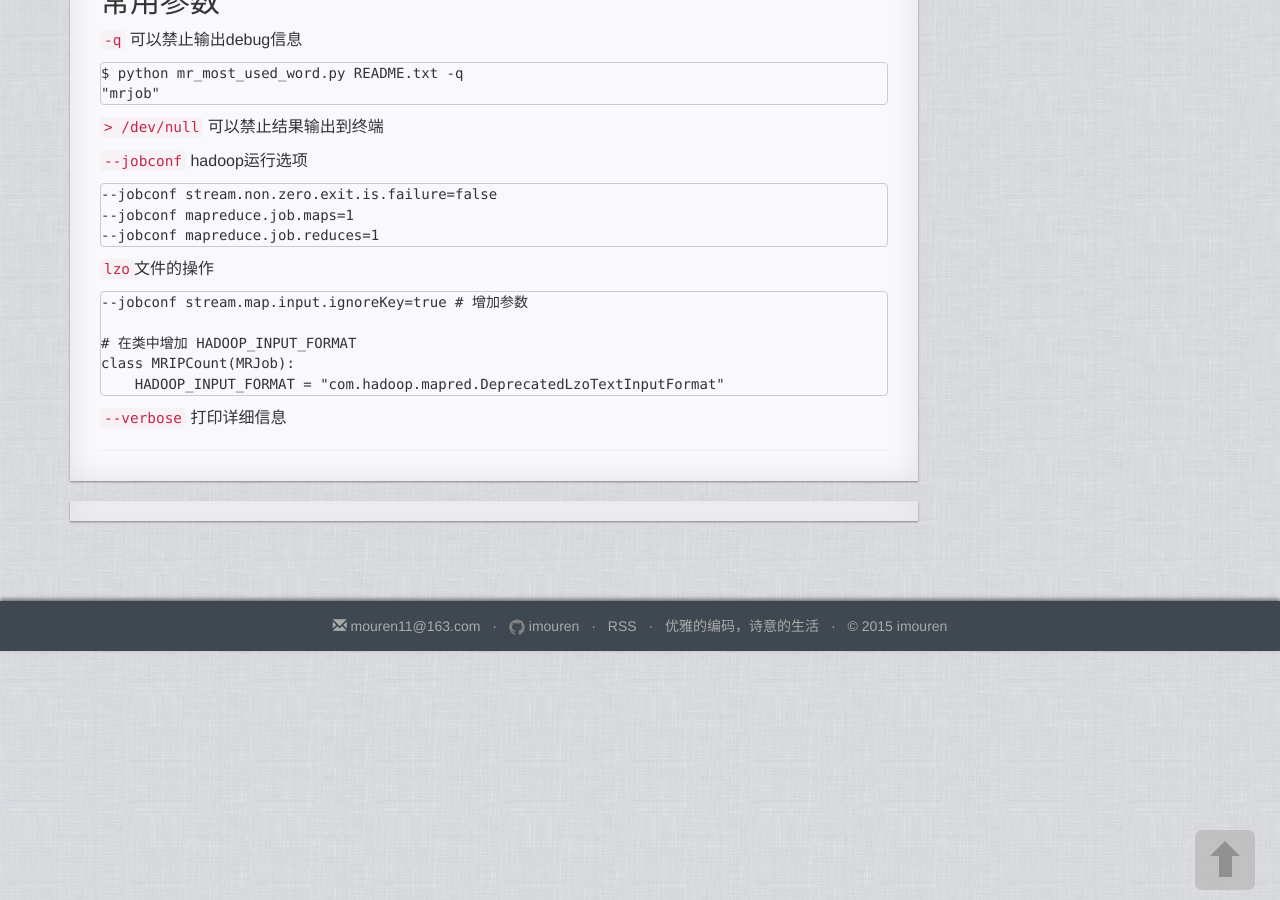
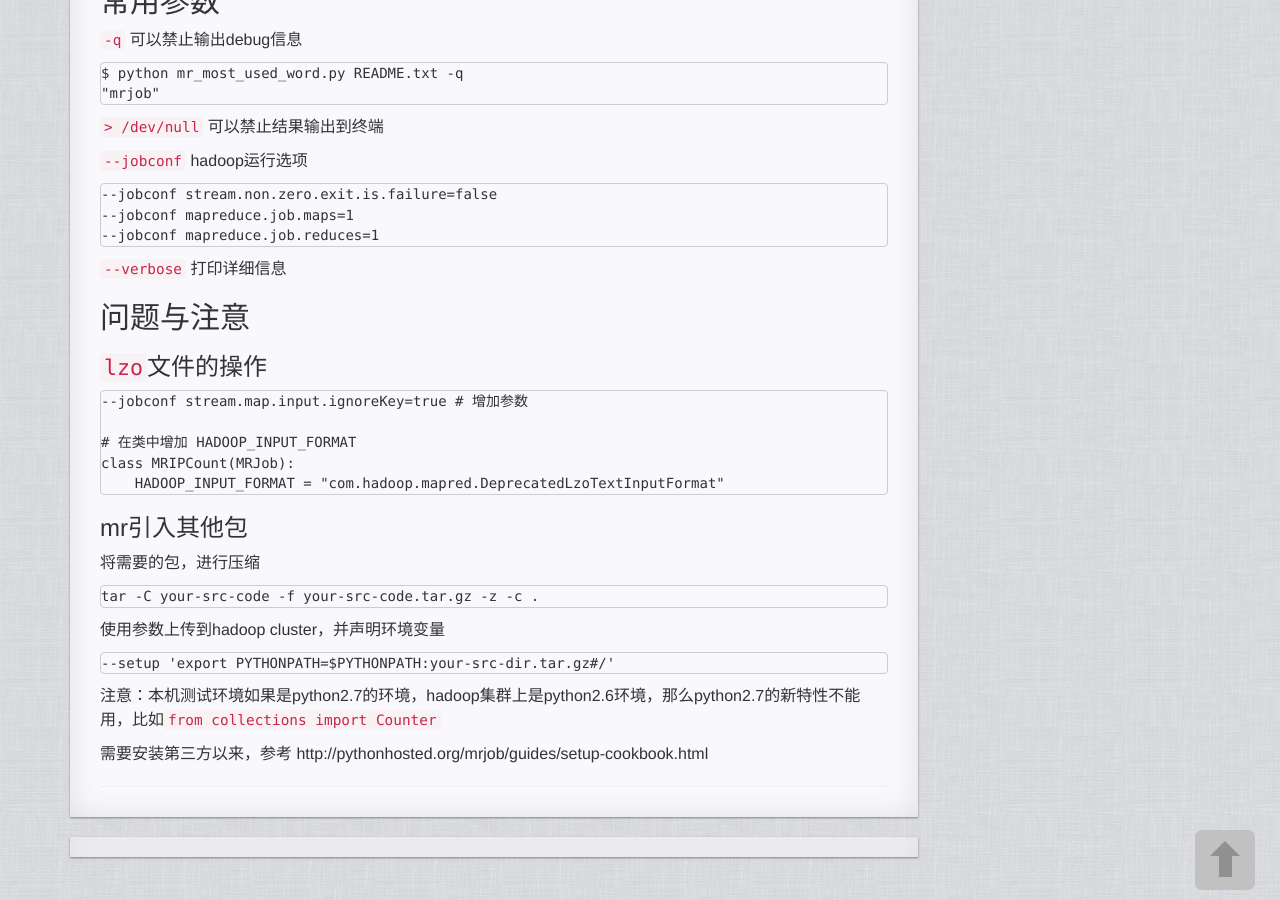
Before and after one commit to imouren/imouren.github.io, a Jekyll site: the page built from _posts/2016-03-09-mrjob.md, in a window 1280 px wide and 900 px high, scrolled down 1773 px. Built offline with Jekyll 4.4.1, drawn with Linux system fonts in a browser that asks for light colours; nearby versions of some CDN libraries; comment, search, counter and statistics services are not loaded; a style sheet for code colours, icons or effects is not loaded.

Commit message:
add more about mrjob

```diff
--- a/_posts/2016-03-09-mrjob.md
+++ b/_posts/2016-03-09-mrjob.md
@@ -116,7 +116,13 @@ $ python mr_most_used_word.py README.txt -q
 --jobconf mapreduce.job.reduces=1
 {% endhighlight %}
 
-`lzo`文件的操作
+
+`--verbose` 打印详细信息
+
+
+## 问题与注意
+
+### `lzo`文件的操作
 
 {% highlight python %}
 --jobconf stream.map.input.ignoreKey=true # 增加参数
@@ -127,5 +133,19 @@ class MRIPCount(MRJob):
 
 {% endhighlight %}
 
+### mr引入其他包
 
-`--verbose` 打印详细信息
+将需要的包，进行压缩
+{% highlight python %}
+tar -C your-src-code -f your-src-code.tar.gz -z -c .
+{% endhighlight %}
+
+使用参数上传到hadoop cluster，并声明环境变量
+
+{% highlight python %}
+--setup 'export PYTHONPATH=$PYTHONPATH:your-src-dir.tar.gz#/'
+{% endhighlight %}
+
+注意：本机测试环境如果是python2.7的环境，hadoop集群上是python2.6环境，那么python2.7的新特性不能用，比如`from collections import Counter`
+
+需要安装第三方以来，参考 http://pythonhosted.org/mrjob/guides/setup-cookbook.html
```
